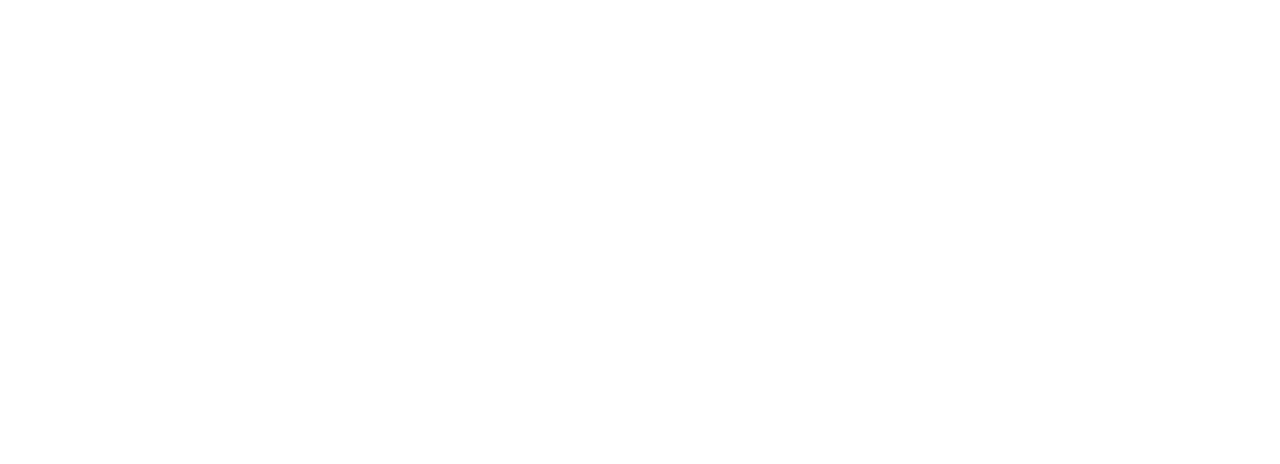
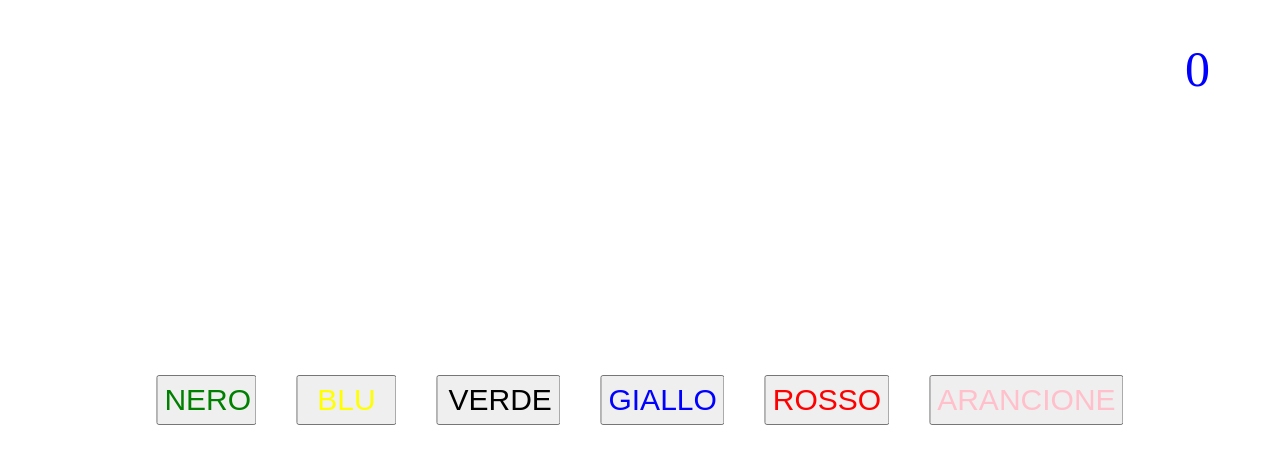
Before and after one commit to Rostart/Esercizio-2, a plain HTML site: page index.html in a window 1280 px wide. Drawn offline with Linux system fonts and the light colour scheme.

Commit message:
create-cortex

```diff
--- a/index.html
+++ b/index.html
@@ -7,6 +7,15 @@
     <link rel="stylesheet" href="style.css" />
   </head>
   <body>
+    <div id="timer"></div>
+    <div id="button">
+      <button class="primobottone">NERO</button>
+      <button class="secondobottone">BLU</button>
+      <button class="terzobottone">VERDE</button>
+      <button class="quartobottone">GIALLO</button>
+      <button class="quintobottone">ROSSO</button>
+      <button class="sestobottone">ARANCIONE</button>
+    </div>
     <script src="script.js"></script>
   </body>
 </html>
--- a/script.js
+++ b/script.js
@@ -0,0 +1,22 @@
+function timer() {
+  // Inizializza la variabile `timer` a 5
+  let timer = 5;
+
+  // Crea un evento di 1 secondo
+  const interval = setInterval(() => {
+    // Decrementa il valore di `timer`
+    timer--;
+
+    // Se `timer` è identico a 0,
+    if (timer < 0) {
+      // Resetta `timer` a 5
+      timer = 5;
+    }
+
+    // Aggiorna l'elemento `#timer`
+    document.getElementById("timer").innerHTML = timer;
+  }, 1000);
+}
+
+// Inizia il timer
+timer();
--- a/style.css
+++ b/style.css
@@ -0,0 +1,64 @@
+#timer {
+  position: absolute;
+  top: 40px;
+  right: 70px;
+  font-size: 50px;
+  color: blue;
+}
+#button {
+  position: absolute;
+  top: 50%;
+  left: 50%;
+  transform: translate(-50%, -50%);
+  display: flex;
+}
+
+.primobottone {
+  color: green;
+  width: 100px;
+  height: 50px;
+  font-size: 30px;
+  margin-right: 20px;
+  margin-left: 20px;
+}
+
+.secondobottone {
+  color: yellow;
+  width: 100px;
+  height: 50px;
+  font-size: 30px;
+  margin-right: 20px;
+  margin-left: 20px;
+}
+
+.terzobottone {
+  color: black;
+  width: 100px;
+  height: 50px;
+  font-size: 30px;
+  padding-right: 110px;
+  margin-left: 20px;
+  margin-right: 20px;
+  padding-left: 10px;
+}
+
+.quartobottone {
+  margin-right: 20px;
+  margin-left: 20px;
+  color: blue;
+  font-size: 30px;
+}
+
+.quintobottone {
+  margin-right: 20px;
+  margin-left: 20px;
+  color: red;
+  font-size: 30px;
+}
+
+.sestobottone {
+  margin-right: 20px;
+  margin-left: 20px;
+  color: pink;
+  font-size: 30px;
+}
```
